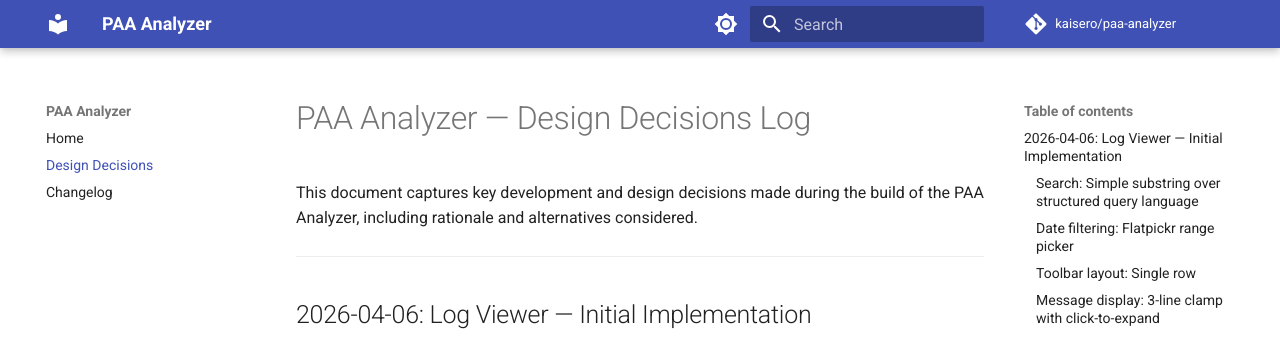
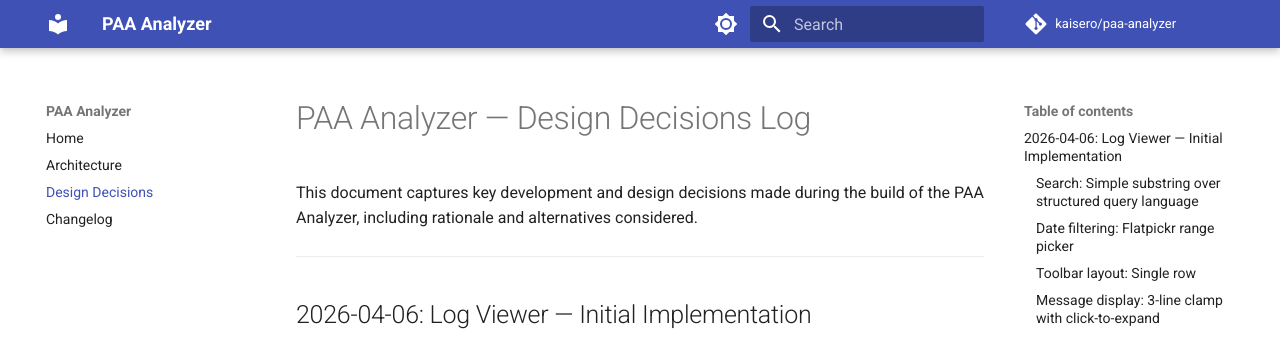
Before and after one commit to kaisero/paa-analyzer, an MkDocs documentation site: the page built from docs/design-decisions.md, in a window 1280 px wide. Shown: the top 337 px of the page. Built offline with MkDocs 1.6.1 and Material for MkDocs 9.7.7, drawn with Linux system fonts in a browser that asks for light colours; comment, search, counter and statistics services are not loaded.

Commit message:
Add Architecture page config and mermaid rendering
Add an Architecture nav entry, enable mermaid diagram rendering via the
pymdownx superfences custom fence, and let check-yaml tolerate the custom
tag it introduces.

````diff
--- a/.pre-commit-config.yaml
+++ b/.pre-commit-config.yaml
@@ -30,6 +30,11 @@
         exclude: ^frontend/
       - id: check-yaml
         exclude: ^frontend/
+        # --unsafe: parse structure but tolerate custom tags. mkdocs.yml uses
+        # `!!python/name:pymdownx.superfences.fence_code_format` for mermaid, which
+        # the safe loader rejects. mkdocs.yml is still fully validated by the
+        # strict docs build (nox -s docs) in CI.
+        args: [--unsafe]
       - id: end-of-file-fixer
         exclude: ^frontend/
       - id: mixed-line-ending
--- a/mkdocs.yml
+++ b/mkdocs.yml
@@ -28,6 +28,7 @@
 
 nav:
   - Home: index.md
+  - Architecture: architecture.md
   - Design Decisions: design-decisions.md
   - Changelog: changelog.md
 
@@ -44,7 +45,13 @@
 markdown_extensions:
   - admonition
   - pymdownx.highlight
-  - pymdownx.superfences
+  - pymdownx.superfences:
+      # Render ```mermaid blocks as diagrams (mkdocs-material has built-in
+      # mermaid support; this custom fence hands them to the mermaid renderer).
+      custom_fences:
+        - name: mermaid
+          class: mermaid
+          format: !!python/name:pymdownx.superfences.fence_code_format
   - pymdownx.snippets:
       base_path: ["."]
   - toc:
````
